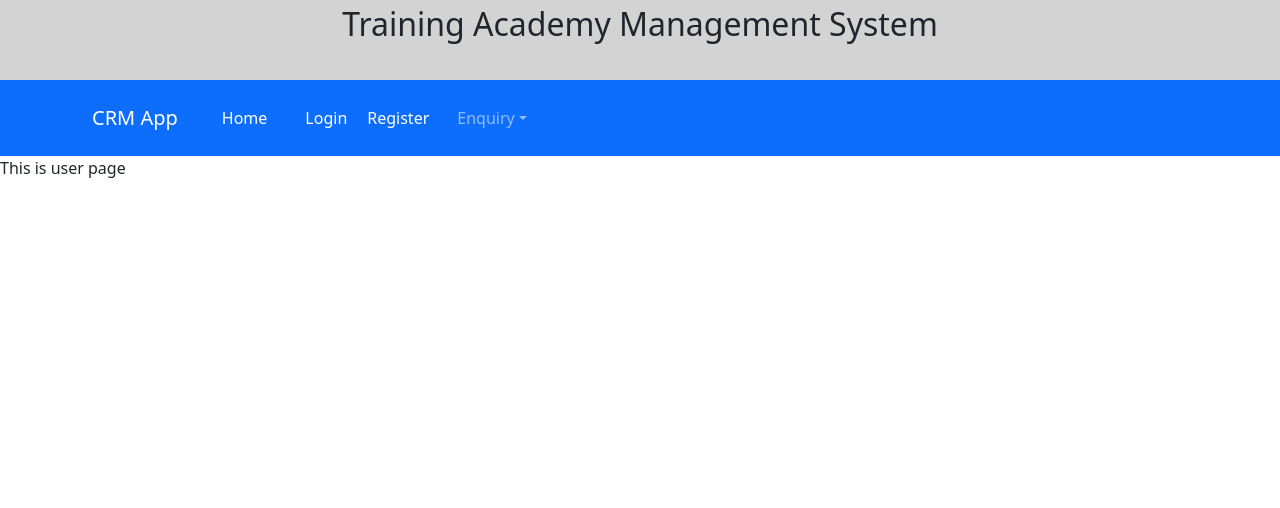
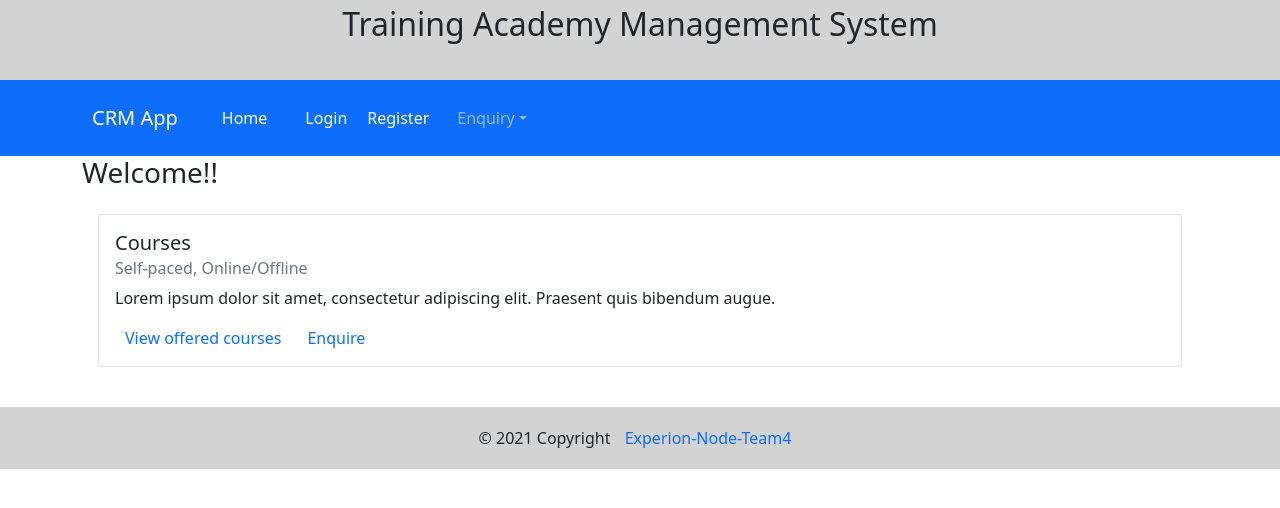
Before and after one commit to Faithinfotech-Training/Experion-Node-Team4, a React (Create React App) app: page /home/user/1 in a window 1280 px wide. Shown: the top 508 px of the page. Built offline with nearby package versions, Linux system fonts and the light colour scheme.

Commit message:
edited footer

```diff
--- a/package.json
+++ b/package.json
@@ -15,6 +15,7 @@
     "bootstrap": "^5.1.3",
     "chart.js": "^2.9.4",
     "faker": "^5.5.3",
+    "mdbreact": "^5.2.0",
     "react": "^17.0.2",
     "react-apexcharts": "^1.3.9",
     "react-bootstrap": "^2.0.2",
--- a/public/index.html
+++ b/public/index.html
@@ -26,9 +26,9 @@
     -->
     <title>CRM App</title>
   </head>
-  <body>
+  <body >
     <noscript>You need to enable JavaScript to run this app.</noscript>
-    <div id="root"></div>
+    <div id="root" style="height: 100%;"></div>
     <!--
       This HTML file is a template.
       If you open it directly in the browser, you will see an empty page.
--- a/src/App.js
+++ b/src/App.js
@@ -4,11 +4,13 @@ import { Navbar, Nav, NavDropdown } from "react-bootstrap";
 import Container from "react-bootstrap/Container";
 import Routers from "./Routers/Routers";
 import Tab from "./pages/Manager/Table/TableAxios";
+import Footer from "./Footer/Footer";
 
 export default function App() {
   return (
     <>
       <Routers />
+      <Footer/>
       {/* <Tab /> */}
       {/* <LoginForm/> */}
     </>
--- /dev/null
+++ b/src/Footer/Footer.css
@@ -0,0 +1,11 @@
+.footer{
+    margin-top: 1rem;
+    padding: 0.2rem;
+    background-color: lightgray;
+    position: relative;
+    bottom: 0px;
+    left: 0;
+    width: 100%;
+    display: flex;
+    flex-direction: column;
+  }
--- a/src/Footer/Footer.js
+++ b/src/Footer/Footer.js
@@ -1,106 +1,16 @@
-import "bootstrap/dist/css/bootstrap.css";
+import React from "react";
+import { MDBCol, MDBContainer, MDBRow, MDBFooter } from "mdbreact";
+import './Footer.css';
 
-//footer
-function Footer() {
-  return (
-    <div className="container-fluid ">
-      <footer className="text-center text-lg-start bg-white  text-white">
-        <section className="d-flex justify-content-center justify-content-lg-between  border-bottom">
-          <div className=" d-none d-lg-block"></div>
-          <div></div>
-        </section>
+const Footer = () => (
+  <div className="footer">
+    <div className="footer-copyright text-center py-3">
+      <MDBContainer fluid>
+        &copy; {new Date().getFullYear()} Copyright <a href="https://github.com/Faithinfotech-Training/Experion-Node-Team4"> Experion-Node-Team4</a>
+      </MDBContainer>
+    </div>
+  </div>
 
-        <section className="">
-          <div className="container text-center text-md-start mt-5">
-            <div className="row mt-3">
-              <div className="col-md-3 col-lg-4 col-xl-3 mx-auto mb-4">
-                <h6 className="text-uppercase fw-bold mb-4">
-                  <i className="fas fa-gem me-3"></i>Company name
-                </h6>
-                <p>
-                  Here you can use rows and columns to organize your footer
-                  content. Lorem ipsum dolor sit amet, consectetur adipisicing
-                  elit.
-                </p>
-              </div>
+);
 
-              <div className="col-md-2 col-lg-2 col-xl-2 mx-auto mb-4">
-                <h6 className="text-uppercase fw-bold mb-4">Products</h6>
-                <p>
-                  <a href="#!" className="text-reset">
-                    Angular
-                  </a>
-                </p>
-                <p>
-                  <a href="#!" className="text-reset">
-                    React
-                  </a>
-                </p>
-                <p>
-                  <a href="#!" className="text-reset">
-                    Vue
-                  </a>
-                </p>
-                <p>
-                  <a href="#!" className="text-reset">
-                    Laravel
-                  </a>
-                </p>
-              </div>
-
-              <div className="col-md-3 col-lg-2 col-xl-2 mx-auto mb-4">
-                <h6 className="text-uppercase fw-bold mb-4">Useful links</h6>
-                <p>
-                  <a href="#!" className="text-reset">
-                    Pricing
-                  </a>
-                </p>
-                <p>
-                  <a href="#!" className="text-reset">
-                    Settings
-                  </a>
-                </p>
-                <p>
-                  <a href="#!" className="text-reset">
-                    Orders
-                  </a>
-                </p>
-                <p>
-                  <a href="#!" className="text-reset">
-                    Help
-                  </a>
-                </p>
-              </div>
-
-              <div className="col-md-4 col-lg-3 col-xl-3 mx-auto mb-md-0 mb-4">
-                <h6 className="text-uppercase fw-bold mb-4">Contact</h6>
-                <p>
-                  <i className="fas fa-home me-3"></i> New York, NY 10012, US
-                </p>
-                <p>
-                  <i className="fas fa-envelope me-3"></i>
-                  info@example.com
-                </p>
-                <p>
-                  <i className="fas fa-phone me-3"></i> + 01 234 567 88
-                </p>
-                <p>
-                  <i className="fas fa-print me-3"></i> + 01 234 567 89
-                </p>
-              </div>
-            </div>
-          </div>
-        </section>
-
-        <div className="text-center p-4">
-          © 2021 Copyright:
-          <a className="text-reset fw-bold" href="https://mdbootstrap.com/">
-            MDBootstrap.com
-          </a>
-        </div>
-      </footer>
-    </div>
-  );
-}
 export default Footer;
-//exporting footer
--- a/src/pages/Home/Home.js
+++ b/src/pages/Home/Home.js
@@ -1,8 +1,9 @@
-import { Card, Row, Col, Button, Container, CardGroup } from "react-bootstrap";
+import { Card, Row, Col, Container, CardGroup } from "react-bootstrap";
 
 import './Home.css';
 
 import ControlledCarousel from "../../Components/Carousel/ControlledCarousel";
+
 
 function Home() {
 
@@ -58,6 +59,7 @@ function Home() {
                     Aliquam sit amet ante ante. Nunc tortor nisl, lobortis vel sodales vitae, vehicula eu eros. Praesent quis pellentesque urna. In lacus erat, gravida a erat non, posuere varius enim. Phasellus vel suscipit libero, non ornare lacus. Etiam purus purus, rhoncus eu mauris vitae, tincidunt sagittis augue. Etiam mollis sodales lorem, nec lobortis eros feugiat a. Nulla scelerisque efficitur nunc sed semper.
                 </p>
             </Container>
+
         </>
     )
 }
--- a/src/pages/Login/LoginForm.css
+++ b/src/pages/Login/LoginForm.css
@@ -2,5 +2,6 @@
     margin-top: 50px;
     margin-left: 50px;
     margin-right: 50px;
+    height: 52.5vh;
 
 }
--- a/src/pages/Manager/Manager.js
+++ b/src/pages/Manager/Manager.js
@@ -7,7 +7,7 @@ function Manager() {
   return (
     <div>
       <ManagerDashboard />
-
+     <div style={{height:"50vh"}}></div>
     </div>
   );
 }
--- a/src/pages/User/UserPage.js
+++ b/src/pages/User/UserPage.js
@@ -1,14 +1,36 @@
 
-
-
+import { Card, Row, Col, Container, CardGroup } from "react-bootstrap";
 
 function UserPage() {
 
 
     return (
         <>
+            <Container>
+                <div>
+                    <h3>Welcome!!</h3>
+                </div>
+                <Row>
+                    <Col>
+                        <CardGroup>
+                            <Card className="custom-Card">
+                                <Card.Body>
+                                    <Card.Title>Courses</Card.Title>
+                                    <Card.Subtitle className="mb-2 text-muted">Self-paced, Online/Offline</Card.Subtitle>
+                                    <Card.Text>
+                                        Lorem ipsum dolor sit amet, consectetur adipiscing elit.
+                                        Praesent quis bibendum augue.
+                                    </Card.Text>
+                                    <Card.Link href="/home/offered-courses">View offered courses</Card.Link>
+                                    <Card.Link href="/home/course-enquiry">Enquire</Card.Link>
+                                </Card.Body>
+                            </Card>
+                        </CardGroup>
+                    </Col>
 
-            This is user page
+                </Row>
+
+            </Container>
         </>
     )
 }
```
Also changed, not shown: src/App.css (line endings or trailing spaces), 1 other file (tests, documents, lock files or other folders).
